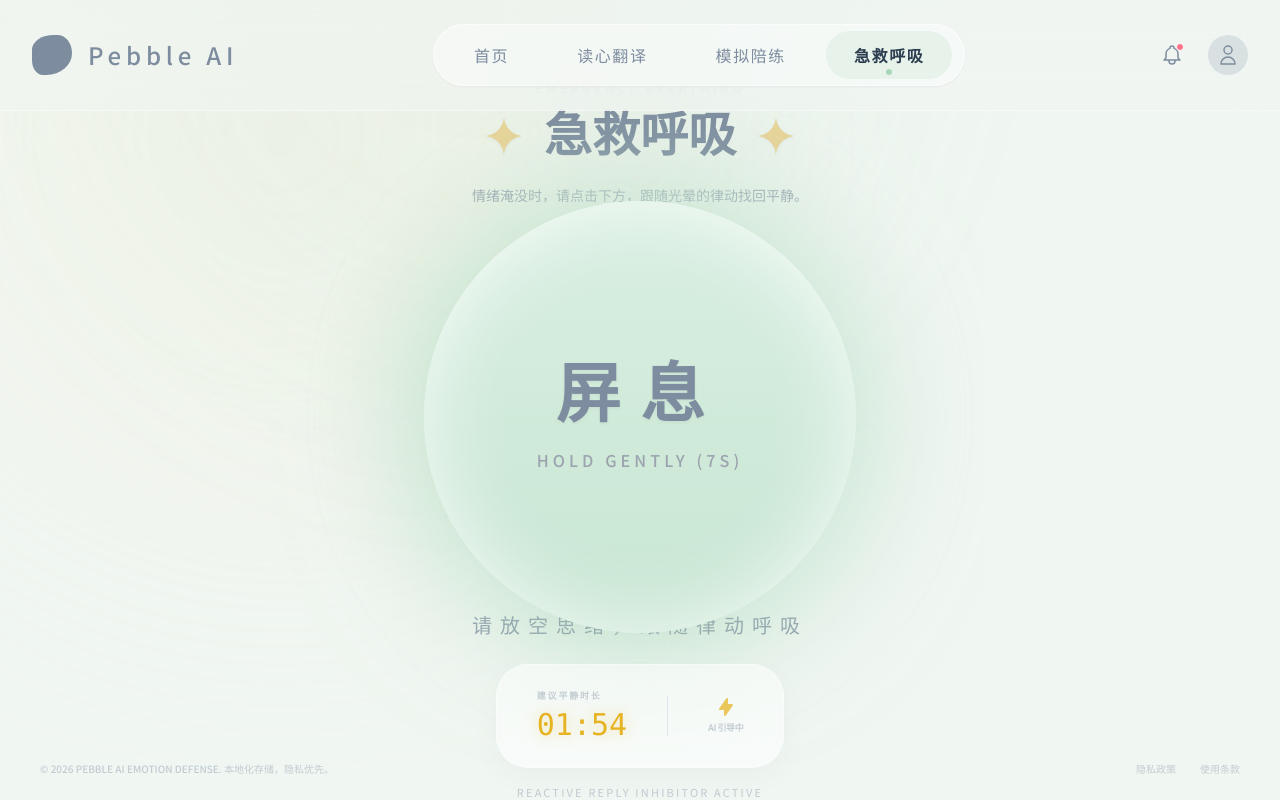
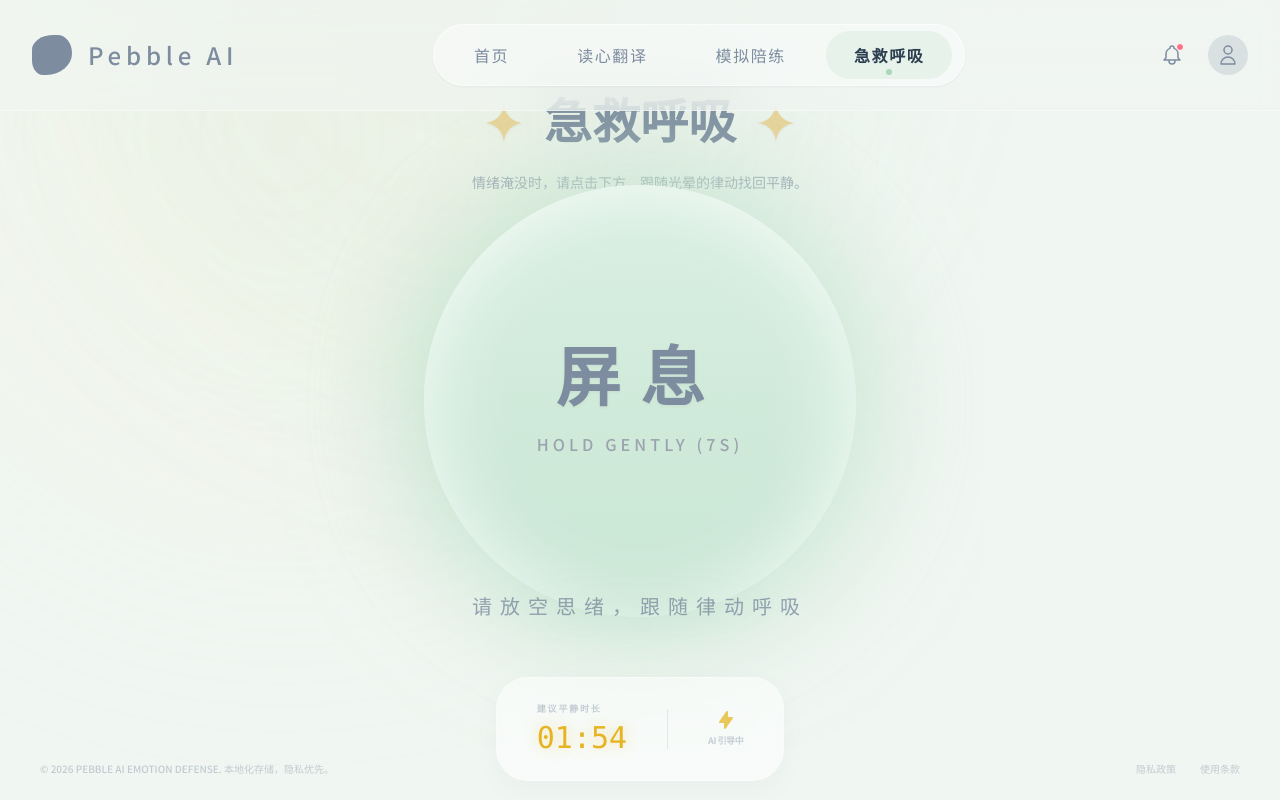
Before and after one commit to lilingfy/pepple, a Next.js app in the folder apps/web/: page /breathing in a window 1280 px wide. Built offline with nearby package versions, Linux system fonts and the light colour scheme.

Commit message:
fix: 修复急救呼吸页面文字被遮挡的问题
- 增加文字区域与计时器卡片的间距 (mb-8 → mb-12)
- 移除计时器卡片的负 margin (-mt-4)
- 调整 z-index 确保文字在计时器之上

```diff
--- a/apps/web/components/breathing/BreathingPage.tsx
+++ b/apps/web/components/breathing/BreathingPage.tsx
@@ -359,7 +359,7 @@ export function BreathingPage() {
         </div>
 
         {/* Instruction text with mist effect */}
-        <div className="text-center mb-8 relative group">
+        <div className="text-center mb-12 relative group z-50">
           <div className="absolute inset-0 mist-diffusion -z-10 scale-150" />
           <p className="font-serif font-light text-xl text-[#7D8C9F]/80 tracking-[0.4em] px-12 py-2">
             {isCompleted
@@ -371,7 +371,7 @@ export function BreathingPage() {
         </div>
 
         {/* Cooldown Inhibitor */}
-        <div className="flex flex-col items-center -mt-4 relative z-40">
+        <div className="flex flex-col items-center relative z-30">
           <div
             className="rounded-[2rem] px-10 py-6 flex items-center space-x-10"
             style={{
```
